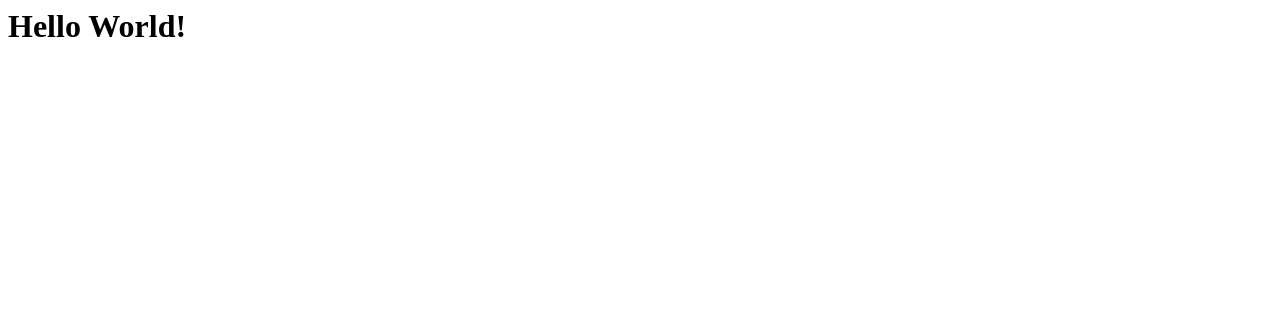
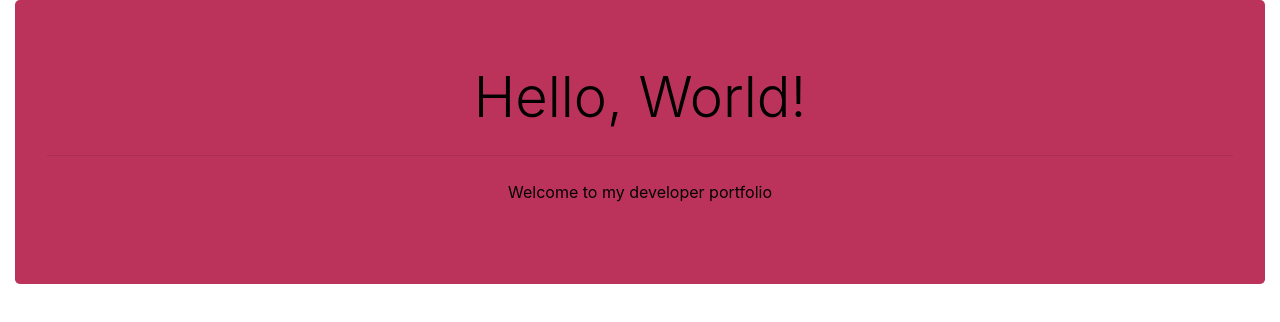
Before and after one commit to Rodriguezlui002/portfolio, a plain HTML site: page index.html in a window 1280 px wide. Drawn offline with nearby package versions, Linux system fonts and the light colour scheme.

Commit message:
Main display in progress

```diff
--- a/index.html
+++ b/index.html
@@ -1 +1,23 @@
-<h1>Hello World!</h1>
+<!DOCTYPE html>
+<html lang="en">
+<head>
+    <meta charset="UTF-8">
+    <meta name="viewport" content="width=device-width, initial-scale=1.0">
+    <link rel="stylesheet" href="https://stackpath.bootstrapcdn.com/bootstrap/4.5.0/css/bootstrap.min.css" integrity="sha384-9aIt2nRpC12Uk9gS9baDl411NQApFmC26EwAOH8WgZl5MYYxFfc+NcPb1dKGj7Sk" crossorigin="anonymous">
+    <link rel="stylesheet" href="stylesheet.css">
+    <title>Luis Rodriguez</title>
+</head>
+<body>
+    <div class="container-fluid">
+        <!-- Jumbotron -->
+        <div class="jumbotron" style="text-align: center;">
+            <h1 class="display-4">Hello, World!</h1>
+            <hr class="my-4">
+            <p>Welcome to my developer portfolio</p>
+        </div>
+
+        <!-- Grid content -->
+
+    </div>
+</body>
+</html>
--- /dev/null
+++ b/stylesheet.css
@@ -0,0 +1,4 @@
+.jumbotron {
+    background: rgba(171, 0, 50, .8);
+    color: #000000;
+}
```
